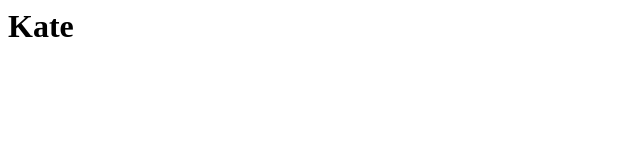
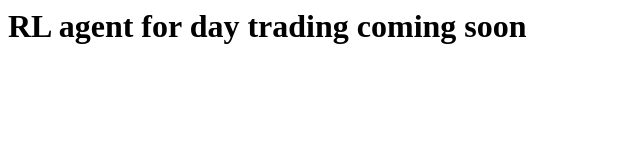
Before and after one commit to rding870/rding870.github.io, a plain HTML site: page index.html in a window 1280 px wide. Shown: the whole page, without its empty margins (0-640 px from the left). Drawn offline with Linux system fonts and the light colour scheme.

Commit message:
Update header text for upcoming RL agent

```diff
--- a/index.html
+++ b/index.html
@@ -1 +1 @@
-<h1>Kate</h1>
+<h1>RL agent for day trading coming soon</h1>
```
